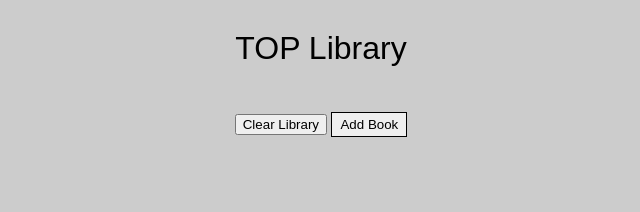
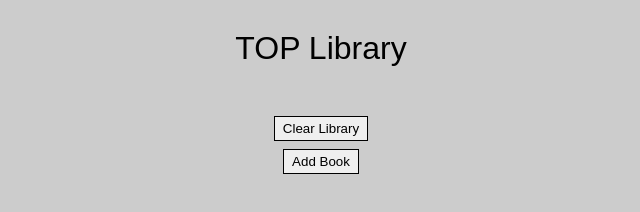
Before and after one commit to keffri/top-library, a plain HTML site: page index.html in a window 1280 px wide. Shown: the whole page, without its empty margins (319-959 px from the left). Drawn offline with Linux system fonts and the light colour scheme.

Commit message:
button styles fixed

```diff
--- a/styles.css
+++ b/styles.css
@@ -26,14 +26,19 @@ body {
 .buttonDiv {
   margin: 1rem 0 2rem 0;
   text-align: center;
+  display: flex;
+  flex-direction: column;
+  justify-content: center;
+  align-items: center;
 }
 
-#addBookButton {
+.buttonDiv button {
+  margin: 4px 0px;
   padding: 4px 8px;
   border: 1px solid #000;
 }
 
-#addBookButton:active {
+.buttonDiv button:active {
   transform: scale(0.97);
 }
 
```
